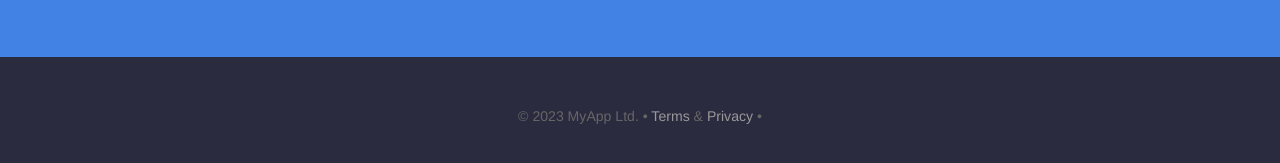
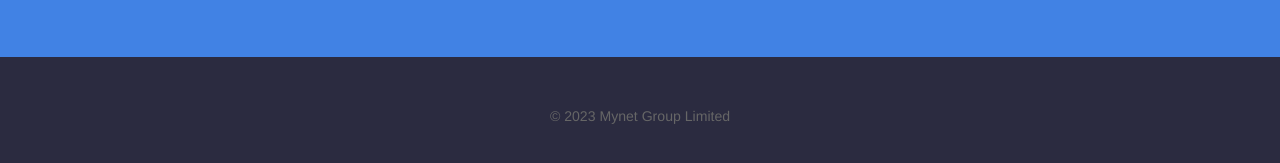
Before and after one commit to mynet-company/mynet-company.github.io, a Jekyll site: the page built from index.html, in a window 1280 px wide and 900 px high, scrolled down 1865 px. Shown: the part 723-886 px from the top of the window. Built offline with Jekyll 4.4.1, drawn with Linux system fonts in a browser that asks for light colours.

Commit message:
Update default.html

```diff
--- a/_layouts/default.html
+++ b/_layouts/default.html
@@ -29,7 +29,7 @@
 		</header>
 		{{ content }}
 		<footer>
-				<p class="copyright">&copy; {{ site.time | date: '%Y' }} MyApp Ltd. • <a href="#">Terms</a> &amp; <a href="#">Privacy</a> •</p>
+				<p class="copyright">&copy; {{ site.time | date: '%Y' }} Mynet Group Limited</p>
 			</div>
 		</footer>
 		<script>
```
